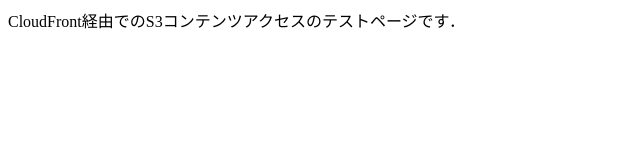
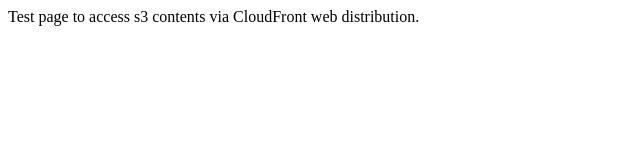
Before and after one commit to nasubeee/cdkstudy-cloudfront-s3-hosting, a website: page assets/index.html in a window 1280 px wide. Shown: the whole page, without its empty margins (0-640 px from the left). Drawn offline with Linux system fonts and the light colour scheme.

Commit message:
feat: Update test page html.

```diff
--- a/assets/index.html
+++ b/assets/index.html
@@ -3,6 +3,6 @@
 <title>CloudFront To S3 Test</title>
 </head>
 <body>
-CloudFront経由でのS3コンテンツアクセスのテストページです．
+Test page to access s3 contents via CloudFront web distribution.
 </body>
 </html>
```
